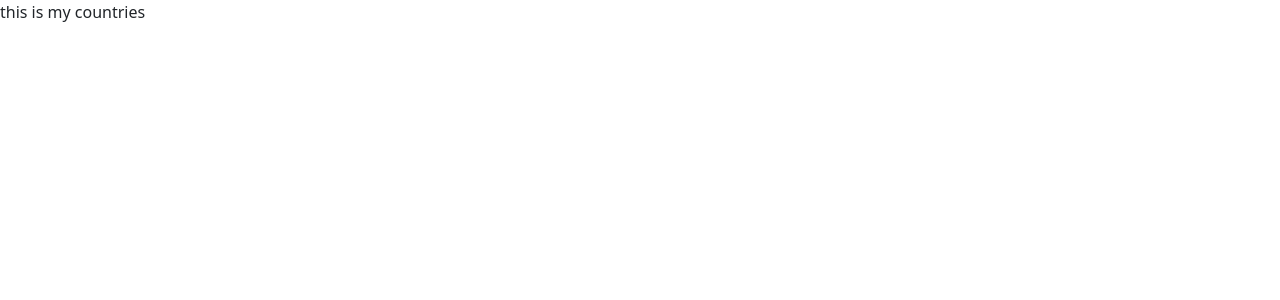
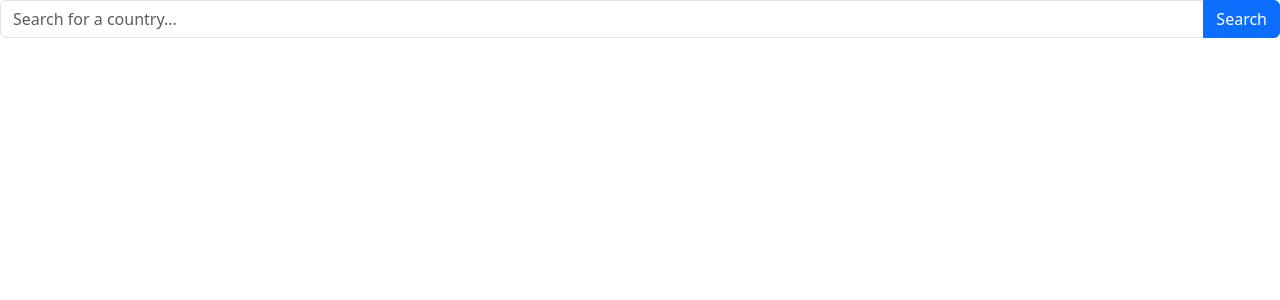
Before and after one commit to timryan10/Voyager-Vault, a React (Create React App) app in the folder frontend/: page /countries in a window 1280 px wide. Shown: the top 300 px of the page. Built offline with nearby package versions, Linux system fonts and the light colour scheme.

Commit message:
pushing to main

```diff
--- a/frontend/src/components/NavBar.jsx
+++ b/frontend/src/components/NavBar.jsx
@@ -27,7 +27,6 @@ function NavBar(){
                 <li><Button variant="secondary" onClick={handleShow}>Register</Button></li>
                 <li><Button variant="success" onClick={handleShowLogin}>Log In</Button></li>
               </ul>
-              <li><SearchBar/></li>
             </nav>
           </header>
 
--- a/frontend/src/pages/countries.js
+++ b/frontend/src/pages/countries.js
@@ -4,7 +4,7 @@ import SearchBar from '../components/SearchBar';
 const Countries = () => {
   return (
     <div>
-      <p>this is my countries</p>
+      <SearchBar />
     </div>
   );
 }
```
